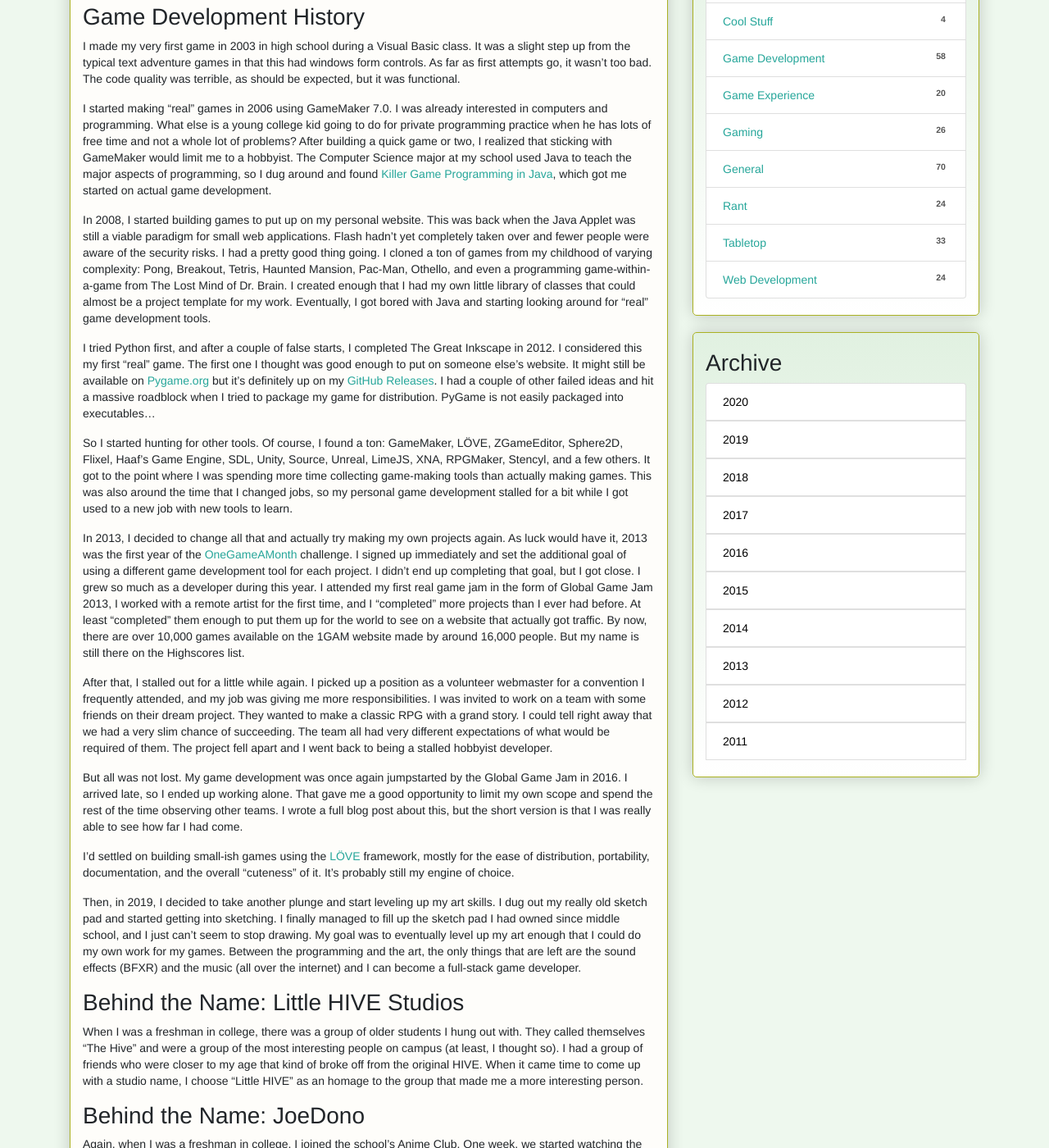
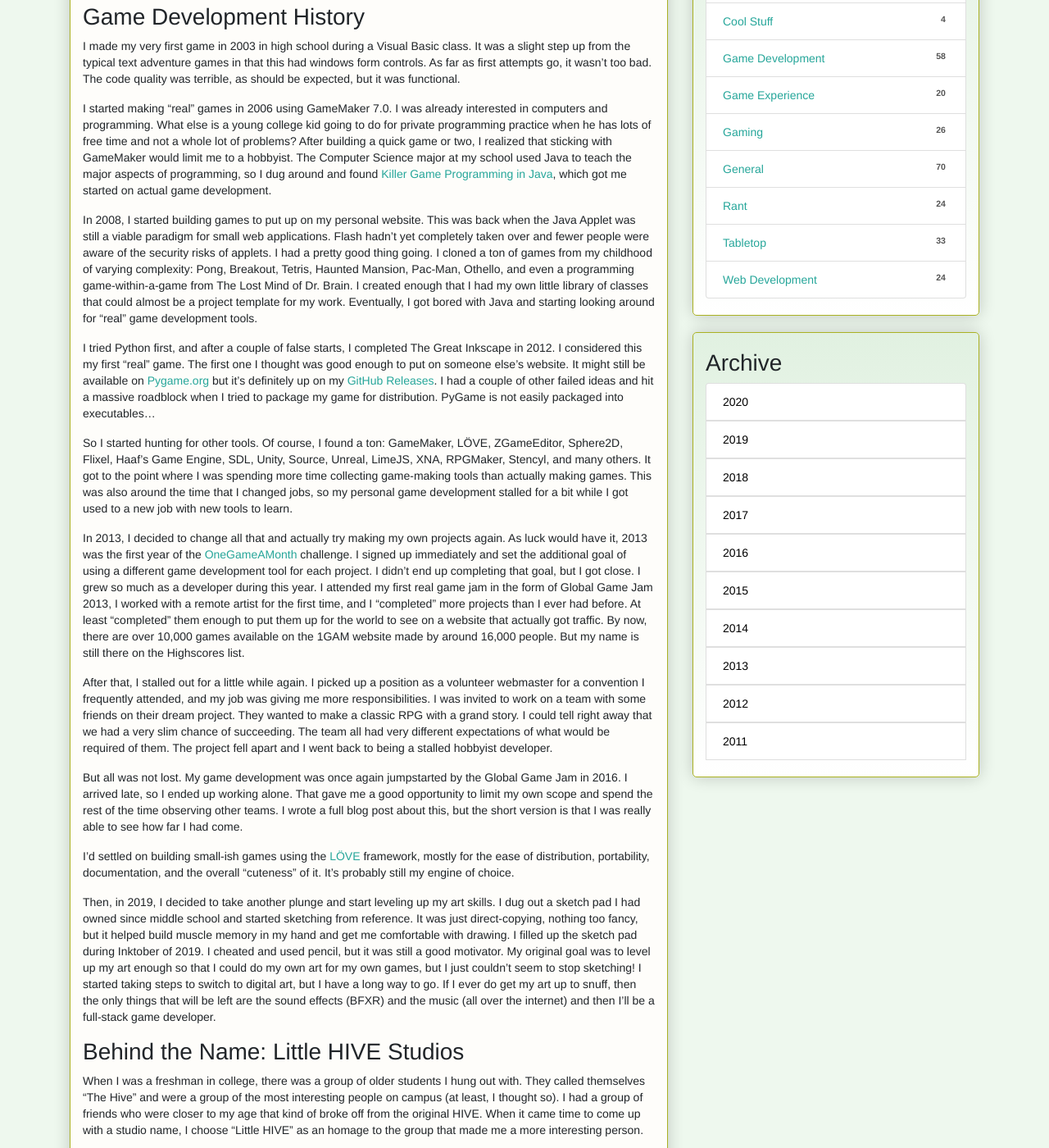
Before and after one commit to joedono/joedono.github.io, a Jekyll site: the page built from about.md, in a window 1280 px wide and 1400 px high, scrolled down 228 px. Shown: the whole window at 82% size. Built offline with Jekyll 4.4.1, drawn with Linux system fonts in a browser that asks for light colours; some web fonts are replaced.

Commit message:
Updated about me

```diff
--- a/about.md
+++ b/about.md
@@ -12,11 +12,11 @@
 
 I started making "real" games in 2006 using GameMaker 7.0. I was already interested in computers and programming. What else is a young college kid going to do for private programming practice when he has lots of free time and not a whole lot of problems? After building a quick game or two, I realized that sticking with GameMaker would limit me to a hobbyist. The Computer Science major at my school used Java to teach the major aspects of programming, so I dug around and found [Killer Game Programming in Java](http://fivedots.coe.psu.ac.th/%7Ead/jg/), which got me started on actual game development.
 
-In 2008, I started building games to put up on my personal website. This was back when the Java Applet was still a viable paradigm for small web applications. Flash hadn't yet completely taken over and fewer people were aware of the security risks. I had a pretty good thing going. I cloned a ton of games from my childhood of varying complexity: Pong, Breakout, Tetris, Haunted Mansion, Pac-Man, Othello, and even a programming game-within-a-game from The Lost Mind of Dr. Brain. I created enough that I had my own little library of classes that could almost be a project template for my work. Eventually, I got bored with Java and starting looking around for "real" game development tools.
+In 2008, I started building games to put up on my personal website. This was back when the Java Applet was still a viable paradigm for small web applications. Flash hadn't yet completely taken over and fewer people were aware of the security risks of applets. I had a pretty good thing going. I cloned a ton of games from my childhood of varying complexity: Pong, Breakout, Tetris, Haunted Mansion, Pac-Man, Othello, and even a programming game-within-a-game from The Lost Mind of Dr. Brain. I created enough that I had my own little library of classes that could almost be a project template for my work. Eventually, I got bored with Java and starting looking around for "real" game development tools.
 
 I tried Python first, and after a couple of false starts, I completed The Great Inkscape in 2012. I considered this my first "real" game. The first one I thought was good enough to put on someone else's website. It might still be available on [Pygame.org](http://www.pygame.org/project-The+Great+Inkscape-2184-.html) but it's definitely up on my [GitHub Releases](https://github.com/joedono/The-Great-Inkscape/releases). I had a couple of other failed ideas and hit a massive roadblock when I tried to package my game for distribution. PyGame is not easily packaged into executables...
 
-So I started hunting for other tools. Of course, I found a ton: GameMaker, LÖVE, ZGameEditor, Sphere2D, Flixel, Haaf's Game Engine, SDL, Unity, Source, Unreal, LimeJS, XNA, RPGMaker, Stencyl, and a few others. It got to the point where I was spending more time collecting game-making tools than actually making games. This was also around the time that I changed jobs, so my personal game development stalled for a bit while I got used to a new job with new tools to learn.
+So I started hunting for other tools. Of course, I found a ton: GameMaker, LÖVE, ZGameEditor, Sphere2D, Flixel, Haaf's Game Engine, SDL, Unity, Source, Unreal, LimeJS, XNA, RPGMaker, Stencyl, and many others. It got to the point where I was spending more time collecting game-making tools than actually making games. This was also around the time that I changed jobs, so my personal game development stalled for a bit while I got used to a new job with new tools to learn.
 
 In 2013, I decided to change all that and actually try making my own projects again. As luck would have it, 2013 was the first year of the [OneGameAMonth](http://www.onegameamonth.com/) challenge. I signed up immediately and set the additional goal of using a different game development tool for each project. I didn't end up completing that goal, but I got close. I grew so much as a developer during this year. I attended my first real game jam in the form of Global Game Jam 2013, I worked with a remote artist for the first time, and I "completed" more projects than I ever had before. At least "completed" them enough to put them up for the world to see on a website that actually got traffic. By now, there are over 10,000 games available on the 1GAM website made by around 16,000 people. But my name is still there on the Highscores list.
 
@@ -26,7 +26,7 @@
 
 I'd settled on building small-ish games using the [LÖVE](https://love2d.org/) framework, mostly for the ease of distribution, portability, documentation, and the overall "cuteness" of it. It's probably still my engine of choice.
 
-Then, in 2019, I decided to take another plunge and start leveling up my art skills. I dug out my really old sketch pad and started getting into sketching. I finally managed to fill up the sketch pad I had owned since middle school, and I just can't seem to stop drawing. My goal was to eventually level up my art enough that I could do my own work for my games. Between the programming and the art, the only things that are left are the sound effects (BFXR) and the music (all over the internet) and I can become a full-stack game developer.
+Then, in 2019, I decided to take another plunge and start leveling up my art skills. I dug out a sketch pad I had owned since middle school and started sketching from reference. It was just direct-copying, nothing too fancy, but it helped build muscle memory in my hand and get me comfortable with drawing. I filled up the sketch pad during Inktober of 2019. I cheated and used pencil, but it was still a good motivator. My original goal was to level up my art enough so that I could do my own art for my own games, but I just couldn't seem to stop sketching! I started taking steps to switch to digital art, but I have a long way to go. If I ever do get my art up to snuff, then the only things that will be left are the sound effects (BFXR) and the music (all over the internet) and then I'll be a full-stack game developer.
 
 ### Behind the Name: Little HIVE Studios
 When I was a freshman in college, there was a group of older students I hung out with. They called themselves "The Hive" and were a group of the most interesting people on campus (at least, I thought so). I had a group of friends who were closer to my age that kind of broke off from the original HIVE. When it came time to come up with a studio name, I choose "Little HIVE" as an homage to the group that made me a more interesting person.
```
